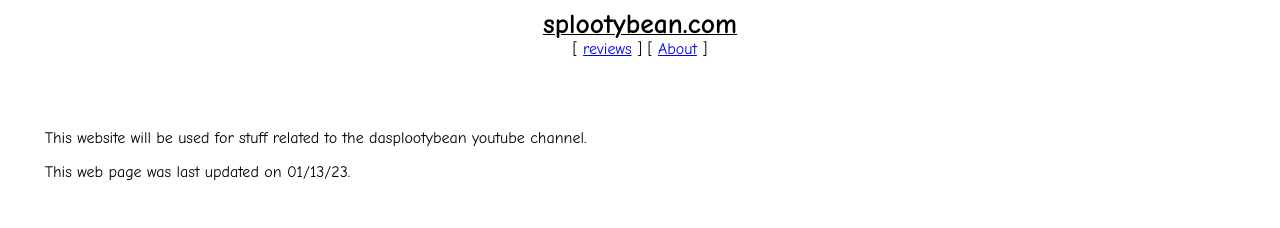
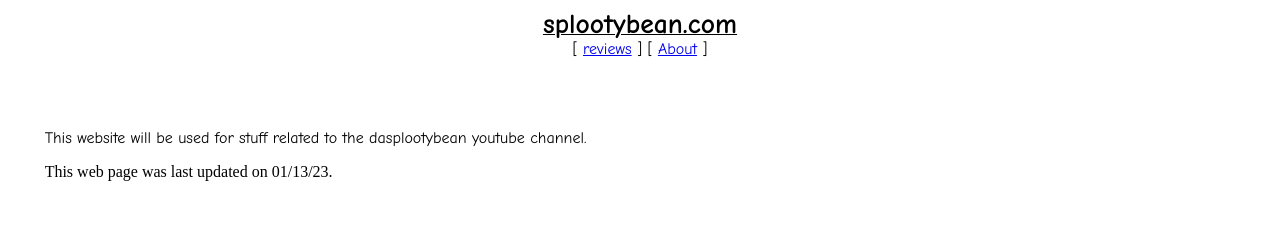
Before and after one commit to splootyb/splootybean, a plain HTML site: page index.html in a window 1280 px wide. Shown: the top 228 px of the page. Drawn offline with Linux system fonts and the light colour scheme; files whose address does not match are found by name.

Commit message:
Update index.html

```diff
--- a/index.html
+++ b/index.html
@@ -21,7 +21,7 @@
 <p align="left"><font face="Comic Sans MS">This website will be used for stuff related to
 the dasplootybean youtube channel.</font></p>
 
-<p><font face="Comic Sans MS">This web page was last updated on <!--webbot bot="Timestamp" s-type="EDITED" s-format="%m/%d/%y" startspan -->01/13/23<!--webbot bot="Timestamp" endspan i-checksum="12774" -->.</font></p>
+<p><font face="Times New Roman">This web page was last updated on <!--webbot bot="Timestamp" s-type="EDITED" s-format="%m/%d/%y" startspan -->01/13/23<!--webbot bot="Timestamp" endspan i-checksum="12774" -->.</font></p>
 
 <p><font face="Comic Sans MS">&nbsp;</font></p>
 
```
